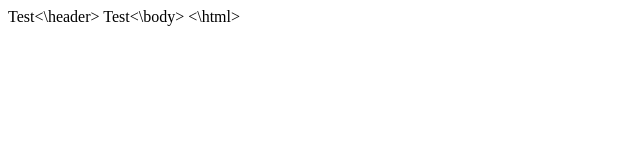
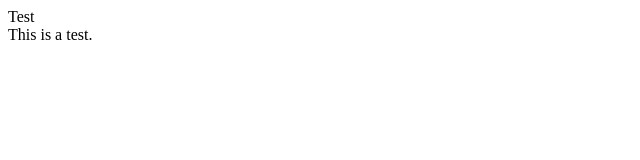
Before and after one commit to GMX06/Test, a plain HTML site: page index.html in a window 1280 px wide. Shown: the whole page, without its empty margins (0-640 px from the left). Drawn offline with Linux system fonts and the light colour scheme.

Commit message:
Update index.html

```diff
--- a/index.html
+++ b/index.html
@@ -1,4 +1,4 @@
 <html>
-  <header>Test<\header>
-  <body>Test<\body>
-<\html>
+    <header>Test</header>
+    <body>This is a test.</body>
+</html>
```
